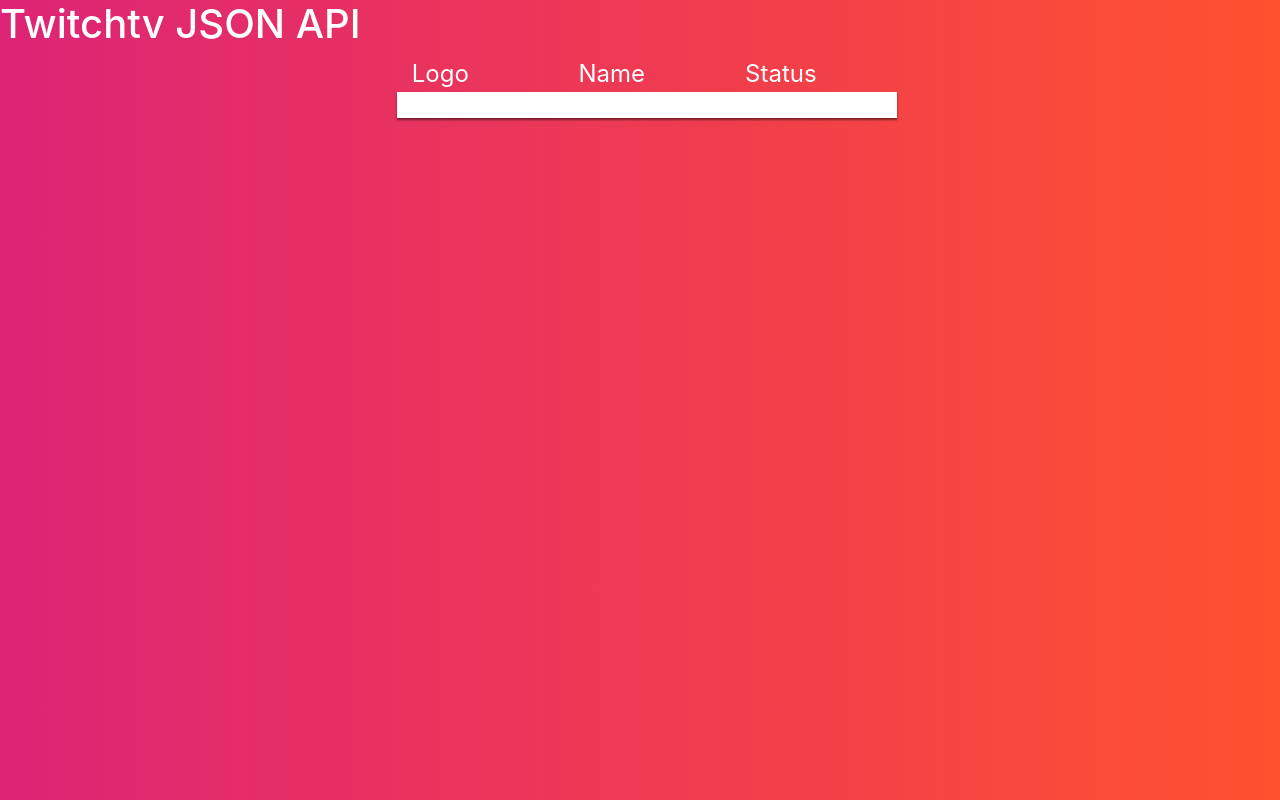
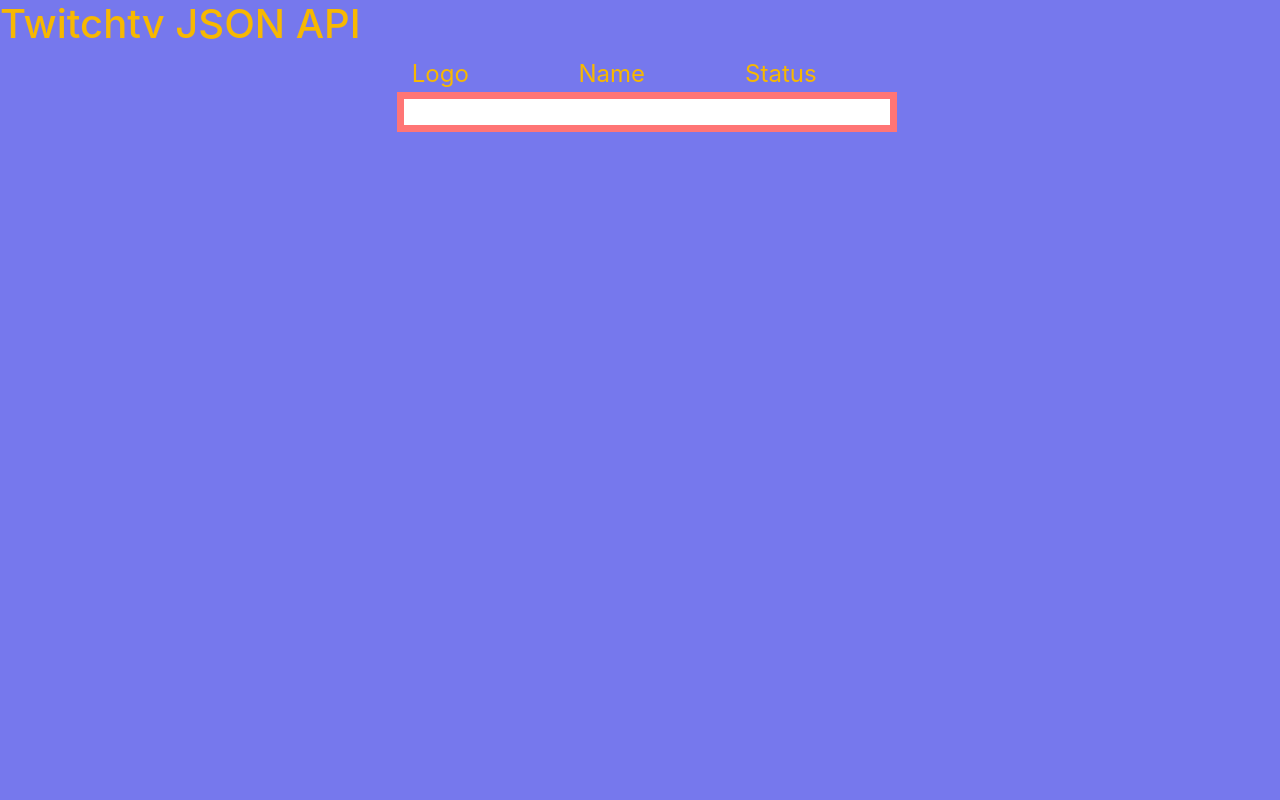
Before and after one commit to flopywood/Twitchtv-JSON-API, a plain HTML site: page index.html in a window 1280 px wide. Drawn offline with nearby package versions, Linux system fonts and the light colour scheme; no server answers.

Commit message:
Revert "new background color"
This reverts commit 3e232a58c9ed78dfafb6b65b0b091705d77cd776.

```diff
--- a/style.css
+++ b/style.css
@@ -1,22 +1,24 @@
 body{
   margin: 0;
   padding: 0;
-  color: #fff !important;
   text-align: center;
-  background: #FF512F;
-  background: -webkit-linear-gradient(to left, #FF512F, #DD2476);
-  background: linear-gradient(to left, #FF512F, #DD2476);
+  background-color: #7678ed !important;
+
 }
 #follower_info {
   width: 500px;
   background-color: #fff;
-  box-shadow: 0 2px 2px 0px rgba(0, 0, 0, 0.5);
+  border: 7px solid #ff7575;
   text-align: center;
   padding: 1%;
   margin-left: 31%;
 }
+h1{
+  color: #f7b801 !important;
+}
 .title{
   width: 500px;
   margin-left: 31% !important;
+  color: #f7b801;
   font-size: 1.5em;
 }
```
